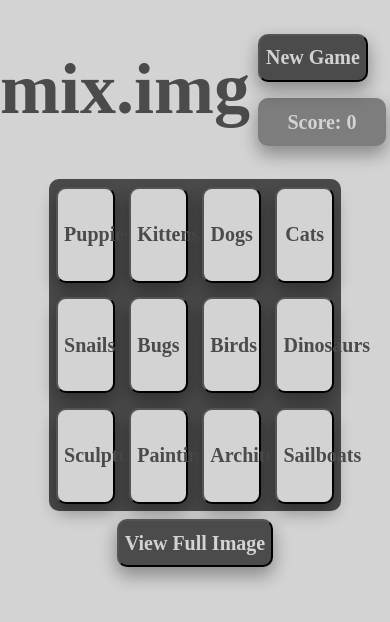
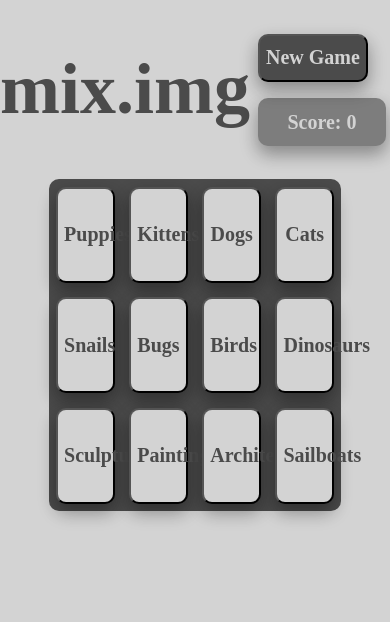
Before and after one commit to CodySelman/react-fifteen, a React (Create React App) app in the folder client/: page / in a window 390 px wide. Shown: the top 622 px of the page. Built offline with nearby package versions, Linux system fonts and the light colour scheme.

Commit message:
View Full Image button now also works onClick to allow use on mobile devices.

```diff
--- a/client/src/App.js
+++ b/client/src/App.js
@@ -308,9 +308,16 @@ class App extends Component {
               <button className='fadeIn' onClick={this.nextLevel}>Next Level</button>
               : ''
             }
-            <button className='fadeIn' onMouseEnter={() => this.setState({viewingFullImage: true})}
-              onMouseLeave={() => this.state.isSolved ? '' : this.setState({viewingFullImage: false})}
-            >View Full Image</button>
+            {this.state.hasStarted ?
+              <button className='fadeIn'
+                      onMouseEnter={() => this.setState({viewingFullImage: true})}
+                      onMouseLeave={() => this.state.isSolved ? '' : this.setState({viewingFullImage: false})}
+                      onClick={() => this.setState({viewingFullImage: !this.state.viewingFullImage})}
+                >View Full Image
+              </button>
+              : ''
+            }
+
           </div>
       </div>
     );
```
